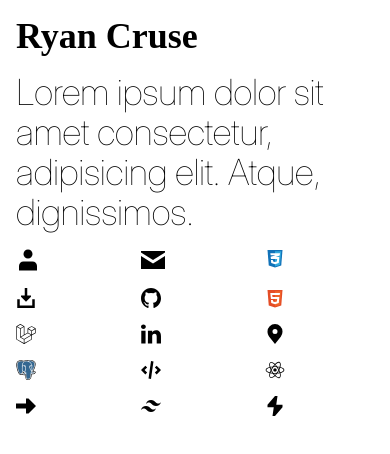
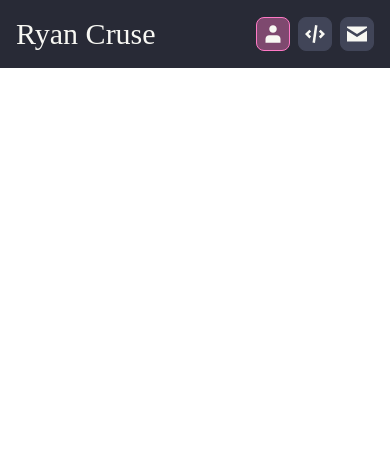
Before and after one commit to Cruse180795/My_Portfolio, a React (Vite) app: page / in a window 390 px wide. Shown: the top 454 px of the page. Built offline with nearby package versions, Linux system fonts and the light colour scheme; a web font is replaced by a local one.

Commit message:
feature: Mobile navigation

```diff
--- a/src/App.tsx
+++ b/src/App.tsx
@@ -1,80 +1,17 @@
-import AboutIcon from "./components/icons/AboutIcon";
-import ContactIcon from "./components/icons/ContactIcon";
-import CSSIcon from "./components/icons/CSSIcon";
-import DownloadIcon from "./components/icons/DownloadIcon";
-import GithubIcon from "./components/icons/GithubIcon";
-import HTML5Icon from "./components/icons/HTML5Icon";
-import LaravelIcon from "./components/icons/LaravelIcon";
-import LinkedinIcon from "./components/icons/LinkedinIcon";
-import LocationIcon from "./components/icons/LocationIcon";
-import PostgresqlIcon from "./components/icons/PostgresqlIcon";
-import ProjectsIcon from "./components/icons/ProjectsIcon";
-import ReactIcon from "./components/icons/ReactIcon";
-import RightArrowIcon from "./components/icons/RightArrowIcon";
-import TailwindIcon from "./components/icons/TailwindIcon";
-import TimerIcon from "./components/icons/TimerIcon";
+import Navigation from "./components/other/Navigation"
 
-
+import { useState } from "react"
 
 
 
 export default function App() {
 
+  const [activeSection, setActiveSection] = useState("about");
+
   return (
-    <div className="space-y-4 p-4">
-      <h1 className="text-4xl font-bold">Ryan Cruse</h1>
-
-      <p className="font-thin text-4xl">
-        Lorem ipsum dolor sit amet consectetur, adipisicing elit. Atque, dignissimos.
-      </p>
-
-      <ul className="grid grid-cols-3 gap-4">
-        <li>
-          <AboutIcon className="size-6"/>
-        </li> <li>
-          <ContactIcon className="size-6"/>
-        </li>
-        <li>
-          <CSSIcon className="size-5"/>
-        </li>
-        <li>
-          <DownloadIcon className="size-5"/>
-        </li>
-        <li>
-          <GithubIcon className="size-5"/>
-        </li>
-        <li>
-          <HTML5Icon className="size-5"/>
-        </li>
-        <li>
-          <LaravelIcon className="size-5"/>
-        </li>
-        <li>
-          <LinkedinIcon className="size-5"/>
-        </li>
-        <li>
-          <LocationIcon className="size-5"/>
-        </li>
-        <li>
-          <PostgresqlIcon className="size-5"/>
-        </li>
-        <li>
-          <ProjectsIcon className="size-5"/>
-        </li>
-        <li>
-          <ReactIcon className="size-5"/>
-        </li>
-        <li>
-          <RightArrowIcon className="size-5"/>
-        </li>
-        <li>
-          <TailwindIcon className="size-5"/>
-        </li>
-        <li>
-          <TimerIcon className="size-5"/>
-        </li>
-      </ul>
-    </div>
+    <>
+      <Navigation activeSection={activeSection} setActiveSection={setActiveSection} />
+    </>
 
 
 
--- /dev/null
+++ b/src/components/other/Navigation.tsx
@@ -0,0 +1,46 @@
+import AboutIcon from "../icons/AboutIcon";
+import ProjectsIcon from "../icons/ProjectsIcon";
+import ContactIcon from "../icons/ContactIcon";
+
+import MobileNavLink from "../ui/MobileNavLink";
+
+
+type NavigationProps = {
+  activeSection: string;
+  setActiveSection: React.Dispatch<React.SetStateAction<string>>;
+};
+
+export default function Navigation({ activeSection, setActiveSection }: NavigationProps) {
+  return (
+    <nav className=" bg-base-100 text-base-content">
+
+      <div className="flex items-center justify-between p-4">
+
+        {/** Brand */}
+        <h1 className="text-3xl">Ryan Cruse</h1>
+
+
+        {/** Mobile Menu */}
+        <ul className="flex items-center gap-x-2">
+
+          <MobileNavLink section="about" activeSection={activeSection} setActiveSection={setActiveSection}>
+            <AboutIcon className="size-5"/>
+          </MobileNavLink>
+
+          <MobileNavLink section="projects" activeSection={activeSection} setActiveSection={setActiveSection}>
+            <ProjectsIcon className="size-5" />
+          </MobileNavLink>
+
+          <MobileNavLink section="contact" activeSection={activeSection} setActiveSection={setActiveSection}>
+            <ContactIcon className="size-5" />
+          </MobileNavLink>
+
+        </ul>
+
+
+      </div>
+
+
+    </nav>
+  );
+}
--- /dev/null
+++ b/src/components/ui/MobileNavLink.tsx
@@ -0,0 +1,25 @@
+type MobileNavLinkProps = {
+  section: string;
+  activeSection: string;
+  setActiveSection: React.Dispatch<React.SetStateAction<string>>;
+  children: React.ReactNode;
+};
+
+
+export default function MobileNavLink({ section, activeSection, setActiveSection, children }: MobileNavLinkProps) {
+
+  const isLinkActive = activeSection === section;
+
+  return (
+    <li>
+      <button
+        onClick={() => setActiveSection(section)}
+        className={`p-1.5 border rounded-lg flex items-center
+          ${isLinkActive ? 'bg-primary/40 border-primary' :
+          'bg-neutral border-neutral'}`}>
+        {children}
+      </button>
+    </li>
+  )
+
+}
```
